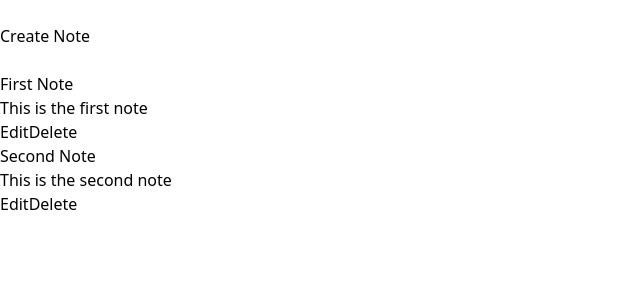
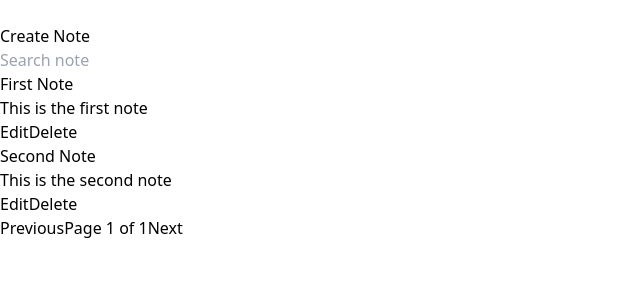
Before and after one commit to NichoAdhyatma/aksamedia_test, a React (Vite) app: page /dashboard in a window 1280 px wide. Shown: the top 300 px of the page, without its empty margins (0-640 px from the left). Built offline with nearby package versions, Linux system fonts and the light colour scheme.

Commit message:
update : add filter search & pagination

```diff
--- a/package.json
+++ b/package.json
@@ -10,7 +10,10 @@
     "preview": "vite preview"
   },
   "dependencies": {
+    "@types/lodash": "^4.17.7",
+    "lodash": "^4.17.21",
     "path": "^0.12.7",
+    "query-string": "^9.1.0",
     "react": "^18.3.1",
     "react-dom": "^18.3.1",
     "react-router-dom": "^6.26.0",
--- /dev/null
+++ b/src/components/NoteList.tsx
@@ -0,0 +1,56 @@
+import {Note} from "@/hooks/useNote";
+import {Column} from "@/components/Column.tsx";
+import {Card, CardContent, CardTitle} from "@/components/Card";
+import {Row} from "@/components/Row.tsx";
+import {Button} from "@/components/Button.tsx";
+import {Dispatch, SetStateAction} from "react";
+
+interface NoteActions {
+    deleteNote: (id: string) => void;
+    setActiveNote: Dispatch<SetStateAction<Note | null>>;
+    setOpenEditNoteModal: Dispatch<SetStateAction<boolean>>;
+}
+
+interface NoteListProps {
+    notes: Note[];
+    actions: NoteActions;
+}
+
+export const NoteList = ({ notes, actions }: NoteListProps) => {
+    if (notes.length === 0) {
+        return (
+            <Column>
+                <Card>
+                    <CardContent>
+                        <p>No notes found in this Page...</p>
+                    </CardContent>
+                </Card>
+            </Column>
+        );
+    }
+
+    return (
+        <Column className={'space-y-4 w-full'}>
+            {notes.map((note) => (
+                <Card key={note.id}>
+                    <CardTitle>{note.title}</CardTitle>
+                    <CardContent>
+                        <p>{note.content}</p>
+
+                        <Row className="justify-end">
+                            <Button
+                                onClick={() => {
+                                    actions.setActiveNote(note);
+                                    actions.setOpenEditNoteModal(true);
+                                }}
+                            >
+                                Edit
+                            </Button>
+                            <Button onClick={() => actions.deleteNote(note.id)}>Delete</Button>
+                        </Row>
+                    </CardContent>
+                </Card>
+            ))}
+        </Column>
+    );
+};
--- a/src/hooks/useNote.tsx
+++ b/src/hooks/useNote.tsx
@@ -40,7 +40,7 @@ export const useNote = () => {
     };
 
     const updateNote = (id: string, {title, content}: { title: string, content: string }) => {
-        setNotes(notes.map((note) => {
+        const newNotes = notes.map((note) => {
             if (note.id === id) {
                 return {
                     id,
@@ -49,9 +49,11 @@ export const useNote = () => {
                 };
             }
             return note;
-        }));
+        });
 
-        localStorage.setItem('notes', JSON.stringify(notes));
+        setNotes(newNotes);
+
+        localStorage.setItem('notes', JSON.stringify(newNotes));
 
         alert('Note updated');
     }
@@ -87,9 +89,11 @@ export const useNote = () => {
     }
 
     const deleteNote = (id: string) => {
-        setNotes(notes.filter((note) => note.id !== id));
+        const newNote = notes.filter((note) => note.id !== id);
 
-        localStorage.setItem('notes', JSON.stringify(notes));
+        setNotes(newNote);
+
+        localStorage.setItem('notes', JSON.stringify(newNote));
 
         alert('Note deleted');
     };
--- /dev/null
+++ b/src/hooks/usePagination.tsx
@@ -0,0 +1,36 @@
+import {useSearchParams} from 'react-router-dom';
+
+interface PaginationOptions {
+    totalItems: number;
+    itemsPerPage?: number;
+}
+
+export const usePagination = ({totalItems, itemsPerPage = 5}: PaginationOptions) => {
+    const [searchParams, setSearchParams] = useSearchParams();
+
+    const currentPage = parseInt(searchParams.get('page') || '1', 10);
+
+    const totalPages = Math.ceil(totalItems / itemsPerPage);
+
+    const paginate = <T, >(items: T[]): T[] => {
+        const startIndex = (currentPage - 1) * itemsPerPage;
+        const endIndex = startIndex + itemsPerPage;
+        return items.slice(startIndex, endIndex);
+    };
+
+    const setPage = (page: number) => {
+        if (page < 1 || page > totalPages) return;
+        setSearchParams(prevParams => {
+            const newParams = new URLSearchParams(prevParams);
+            newParams.set('page', page.toString());
+            return newParams;
+        });
+    };
+
+    return {
+        currentPage,
+        totalPages,
+        paginate,
+        setPage,
+    };
+};
--- /dev/null
+++ b/src/hooks/useSearch.tsx
@@ -0,0 +1,20 @@
+import {throttle} from 'lodash';
+import {ChangeEvent} from 'react';
+import {useSearchParams} from 'react-router-dom';
+
+export const useSearch = () => {
+    const [searchParams, setSearchParams] = useSearchParams();
+
+    const onSearchChange = throttle((event: ChangeEvent<HTMLInputElement>) => {
+        const {name, value} = event.target;
+
+        setSearchParams({[name]: value});
+        setSearchParams(prevParams => {
+            const newParams = new URLSearchParams(prevParams);
+            newParams.set(name, value);
+            return newParams;
+        });
+    }, 300)
+
+    return {searchParams, onSearchChange};
+};
--- a/src/pages/DashboardPage.tsx
+++ b/src/pages/DashboardPage.tsx
@@ -5,9 +5,11 @@ import Modal from "@/components/Modal";
 import {TextField} from "@/components/TextField";
 import {TextArea} from "@/components/TextArea";
 import {NoteAction, useNote} from "@/hooks/useNote";
-import {Card, CardTitle, CardContent} from "@/components/Card";
 import {Row} from "@/components/Row.tsx";
-import {FormEvent, useState} from "react";
+import {FormEvent, useMemo, useState} from "react";
+import {usePagination} from "@/hooks/usePagination.tsx";
+import {useSearch} from "@/hooks/useSearch.tsx";
+import {NoteList} from "@/components/NoteList.tsx";
 
 export const DashboardPage = () => {
     const {
@@ -16,7 +18,18 @@ export const DashboardPage = () => {
         handleFormAction,
         deleteNote
     } = useNote();
+
+    const {
+        currentPage,
+        totalPages,
+        paginate,
+        setPage
+    } = usePagination({totalItems: notes.length});
+
+    const {searchParams, onSearchChange} = useSearch();
+
     const [openCreateNoteModal, setOpenCreateNoteModal] = useState(false);
+
     const [openEditNoteModal, setOpenEditNoteModal] = useState(false);
 
     const handleCreateNote = (e: FormEvent<HTMLFormElement>) => {
@@ -29,9 +42,14 @@ export const DashboardPage = () => {
         setOpenEditNoteModal(false);
     }
 
+    const paginatedNotes = useMemo(() => paginate(notes).filter((note) =>
+        note.title.includes(searchParams.get('note') ?? "") ||
+        note.content.includes(searchParams.get('note') ?? "")
+    ), [notes, paginate, searchParams]);
+
     return (
-        <AppLayout>
-            <Column className={'space-y-0 max-w-lg mx-auto'}>
+        <AppLayout className={'h-fit'}>
+            <Column className={'max-w-lg mx-auto'}>
                 <Modal
                     open={openCreateNoteModal}
                     onOpenChange={setOpenCreateNoteModal}
@@ -89,31 +107,41 @@ export const DashboardPage = () => {
                     </form>
                 </Modal>
 
+                <Column className={'space-y-4 w-full mb-10'}>
+                    <TextField
+                        name={'note'}
+                        placeholder={'Search note'}
+                        onChange={onSearchChange}
+                        defaultValue={searchParams.get('note') ?? ""}
+                        type={'search'}
+                    />
 
-                <Column className={'space-y-4 mt-5 w-full'}>
-                    <TextField type={'search'}/>
+                    <NoteList
+                        notes={paginatedNotes}
+                        actions={
+                            {
+                                deleteNote,
+                                setActiveNote,
+                                setOpenEditNoteModal
+                            }
+                        }
+                    />
 
-                    {
-                        notes.map((note) => (
-                            <Card key={note.id}>
-                                <CardTitle>{note.title}</CardTitle>
-                                <CardContent>
-                                    <p>{note.content}</p>
-
-                                    <Row className={'justify-end'}>
-                                        <Button onClick={() => {
-                                            setActiveNote(note);
-                                            setOpenEditNoteModal(true);
-                                        }}>Edit</Button>
-                                        <Button onClick={() => deleteNote(note.id)}>Delete</Button>
-                                    </Row>
-
-                                </CardContent>
-                            </Card>)
-                        )
-                    }
+                    <Row className={'justify-center'}>
+                        <Button
+                            onClick={() => setPage(currentPage - 1)}
+                        >
+                            Previous
+                        </Button>
+                        <span className="mx-2">Page {currentPage} of {totalPages}</span>
+                        <Button
+                            onClick={() => setPage(currentPage + 1)}
+                            disabled={currentPage === totalPages}
+                        >
+                            Next
+                        </Button>
+                    </Row>
                 </Column>
-
             </Column>
         </AppLayout>
     );
```
Also changed, not shown: 1 other file (tests, documents, lock files or other folders).
